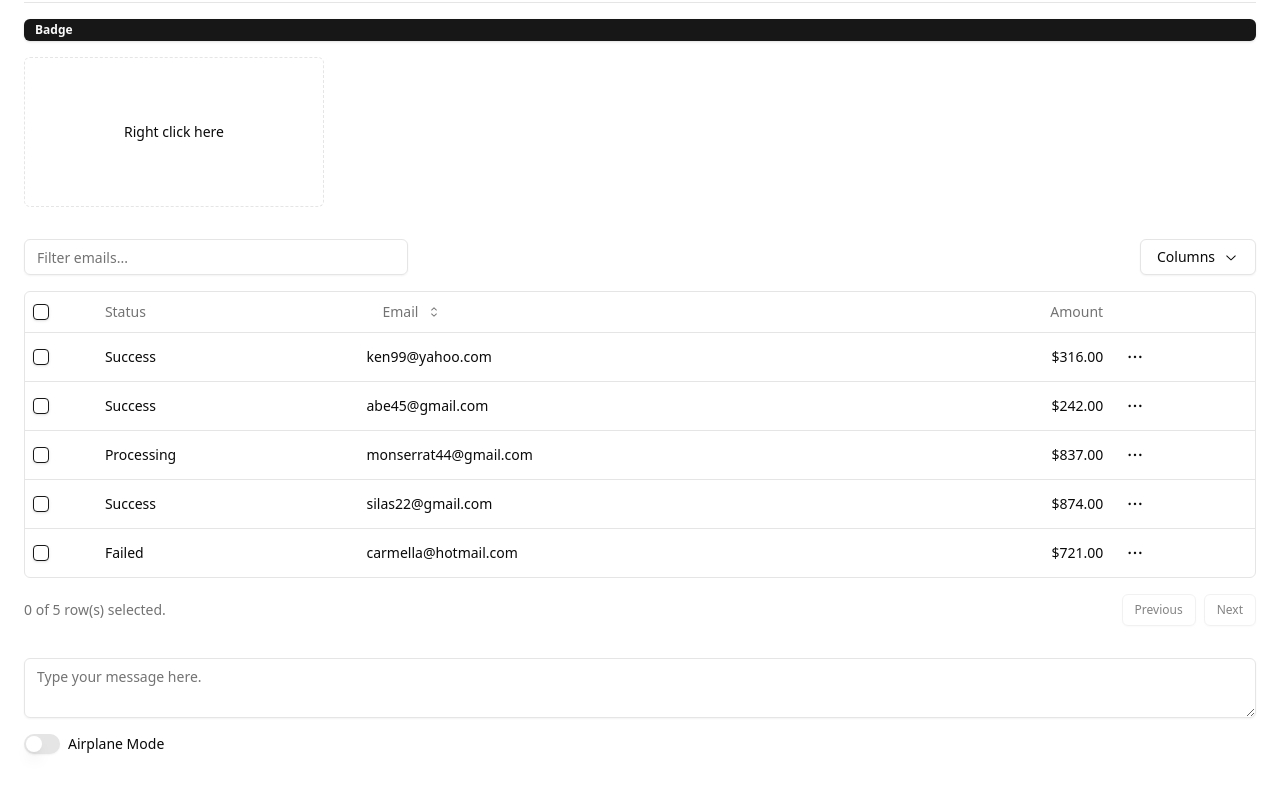
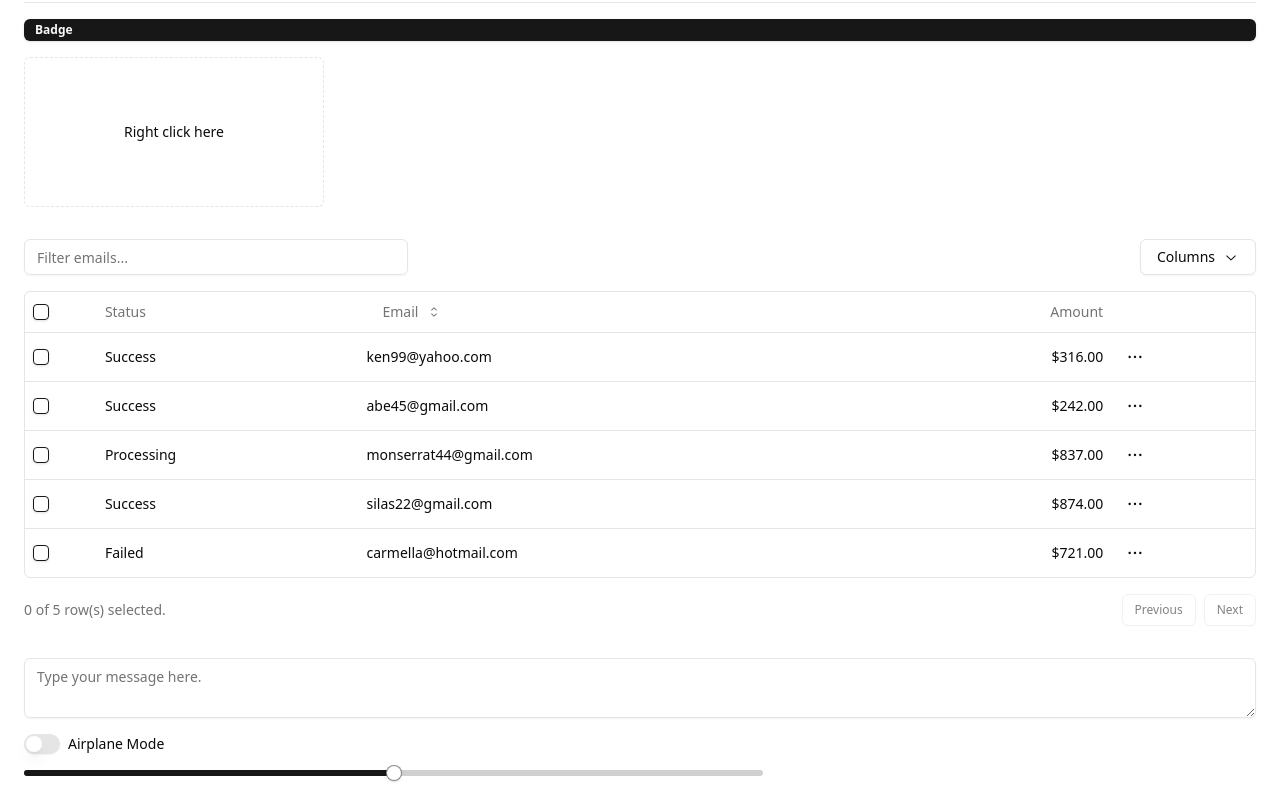
Before and after one commit to SanjoyGorai/nextjs-shadcn, a Next.js app: page / in a window 1280 px wide. Shown: the part 1693-2493 px from the top of the page. Before the commit the page ends 2471 px from the top, so only its background shows below. Built offline with nearby package versions, Linux system fonts and the light colour scheme.

Commit message:
Slider added

```diff
--- a/package.json
+++ b/package.json
@@ -21,6 +21,7 @@
     "@radix-ui/react-navigation-menu": "^1.2.0",
     "@radix-ui/react-scroll-area": "^1.1.0",
     "@radix-ui/react-separator": "^1.1.0",
+    "@radix-ui/react-slider": "^1.2.0",
     "@radix-ui/react-slot": "^1.1.0",
     "@radix-ui/react-switch": "^1.1.0",
     "@radix-ui/react-tabs": "^1.1.0",
--- a/src/app/page.tsx
+++ b/src/app/page.tsx
@@ -119,6 +119,7 @@
       <DataTableDemo/>
       <TextareaDemo/>
       <SwitchDemo/>
+      <SliderDemo/>
     </div>
   );
 };
@@ -318,3 +319,20 @@
     </div>
   )
 }
+
+import { cn } from "@/lib/utils"
+import { Slider } from "@/components/ui/slider"
+
+type SliderProps = React.ComponentProps<typeof Slider>
+
+export function SliderDemo({ className, ...props }: SliderProps) {
+  return (
+    <Slider
+      defaultValue={[50]}
+      max={100}
+      step={1}
+      className={cn("w-[60%]", className)}
+      {...props}
+    />
+  )
+}
--- /dev/null
+++ b/src/components/ui/slider.tsx
@@ -0,0 +1,28 @@
+"use client"
+
+import * as React from "react"
+import * as SliderPrimitive from "@radix-ui/react-slider"
+
+import { cn } from "@/lib/utils"
+
+const Slider = React.forwardRef<
+  React.ElementRef<typeof SliderPrimitive.Root>,
+  React.ComponentPropsWithoutRef<typeof SliderPrimitive.Root>
+>(({ className, ...props }, ref) => (
+  <SliderPrimitive.Root
+    ref={ref}
+    className={cn(
+      "relative flex w-full touch-none select-none items-center",
+      className
+    )}
+    {...props}
+  >
+    <SliderPrimitive.Track className="relative h-1.5 w-full grow overflow-hidden rounded-full bg-primary/20">
+      <SliderPrimitive.Range className="absolute h-full bg-primary" />
+    </SliderPrimitive.Track>
+    <SliderPrimitive.Thumb className="block h-4 w-4 rounded-full border border-primary/50 bg-background shadow transition-colors focus-visible:outline-none focus-visible:ring-1 focus-visible:ring-ring disabled:pointer-events-none disabled:opacity-50" />
+  </SliderPrimitive.Root>
+))
+Slider.displayName = SliderPrimitive.Root.displayName
+
+export { Slider }
```
Also changed, not shown: 1 other file (tests, documents, lock files or other folders).
